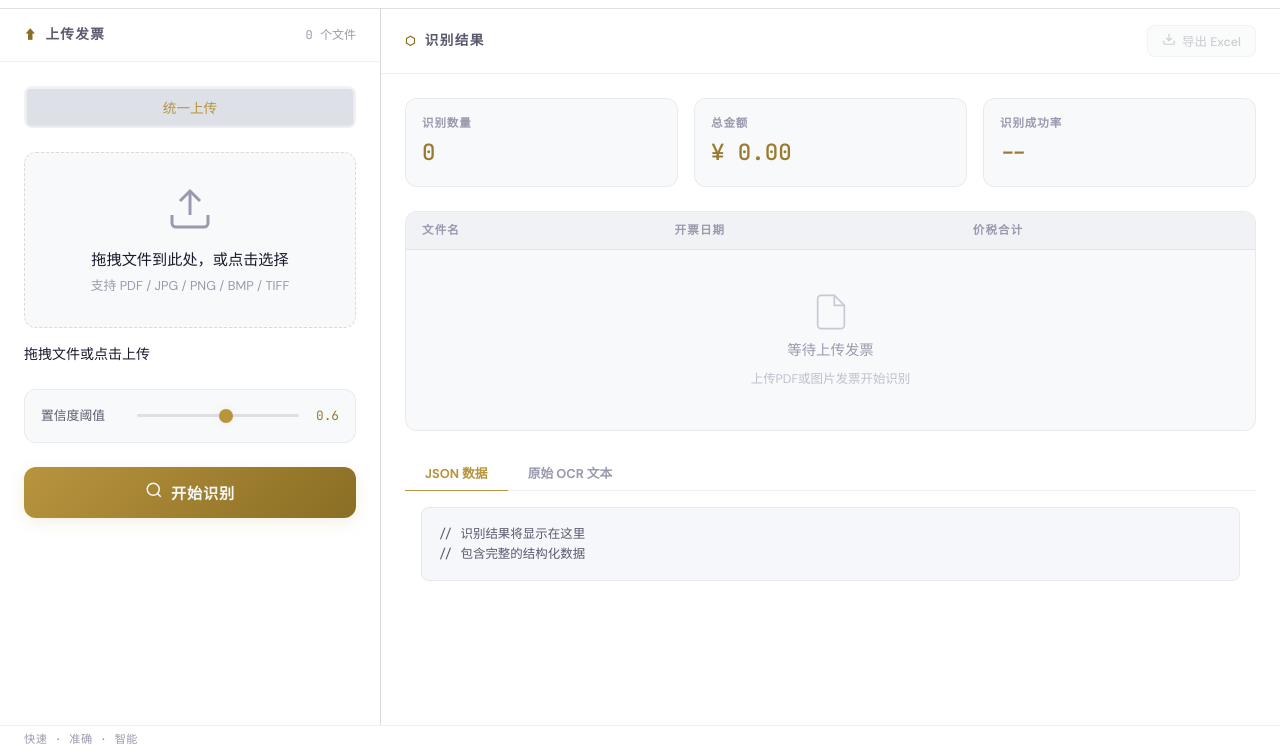
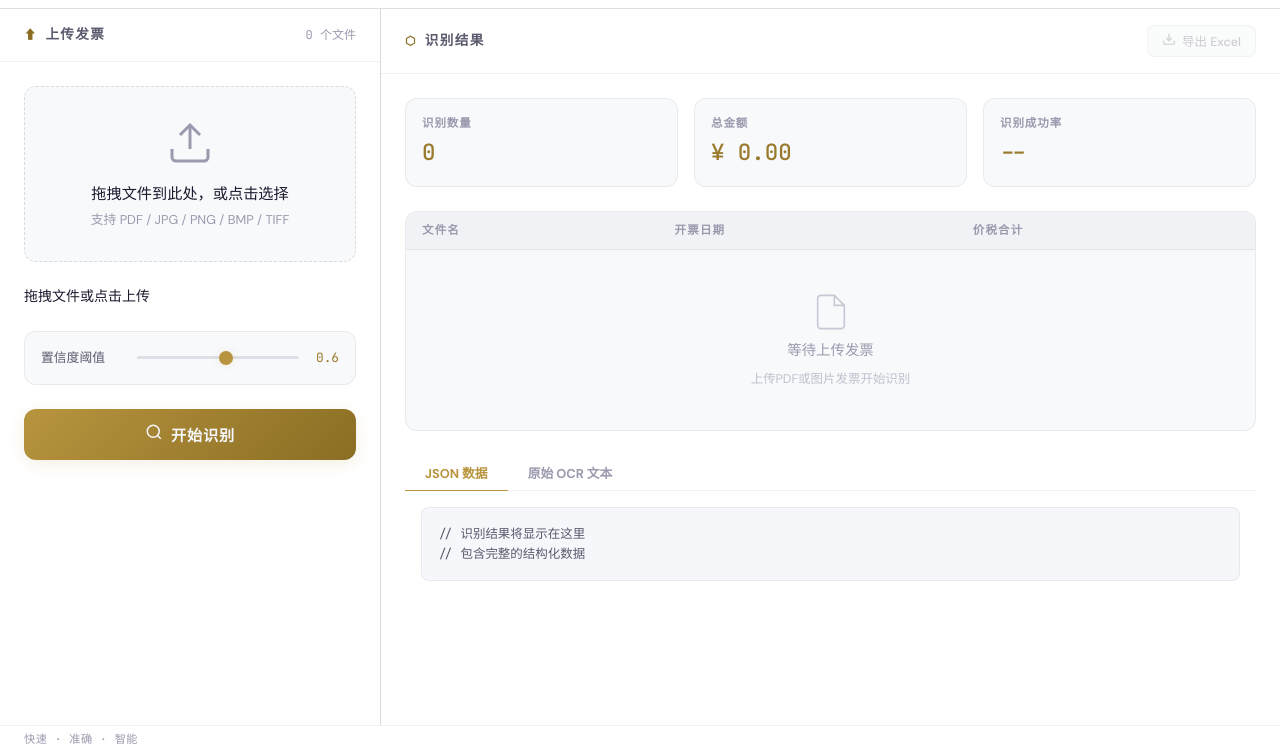
Before and after one commit to qzymz/quickscan-invoices, a website: page templates/index.html in a window 1280 px wide. Shown: the part 47-800 px from the top of the page. Drawn offline with nearby package versions, Linux system fonts and the light colour scheme.

Commit message:
fix: remove redundant tab control from upload panel
Co-Authored-By: Claude Opus 4.7 <noreply@anthropic.com>

```diff
--- a/templates/index.html
+++ b/templates/index.html
@@ -67,13 +67,7 @@
                 </div>
 
                 <div class="panel-body">
-                    <!-- Tab 切换 -->
-                    <div class="segmented-control">
-                        <button class="seg-btn active">统一上传</button>
-                    </div>
-
-                    <!-- 统一上传区域 -->
-                    <div class="tab-content active" id="tab-pdf">
+                    <!-- 上传区域 -->
                     <div class="drop-zone" id="pdf-drop">
                         <input type="file" id="files-input" accept=".pdf,.jpg,.jpeg,.png,.bmp,.tiff,.tif,.gif,.webp" multiple class="drop-input">
                         <div class="drop-visual">
@@ -90,7 +84,6 @@
                     </div>
                     <div class="file-list" id="file-list">
                         <div class="empty-hint">拖拽文件或点击上传</div>
-                        </div>
                     </div>
 
                     <!-- 参数控制 -->
```
Also changed, not shown: src-tauri/dist/index.html. Lines whose indentation alone changed are shown as unchanged.
